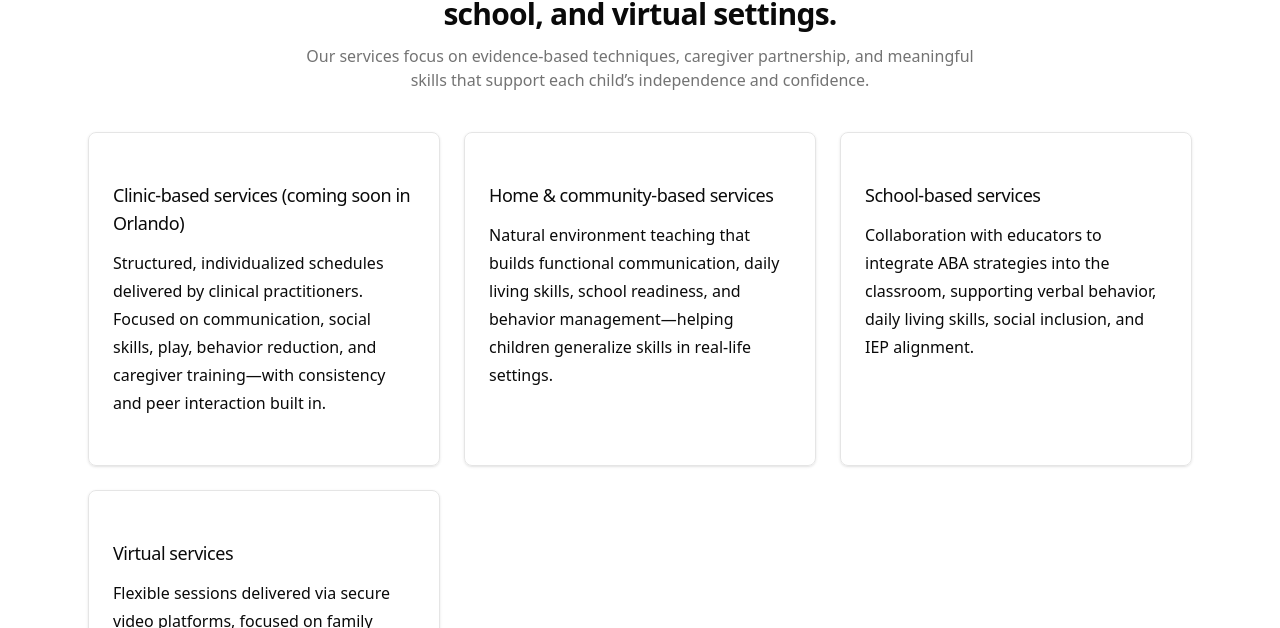
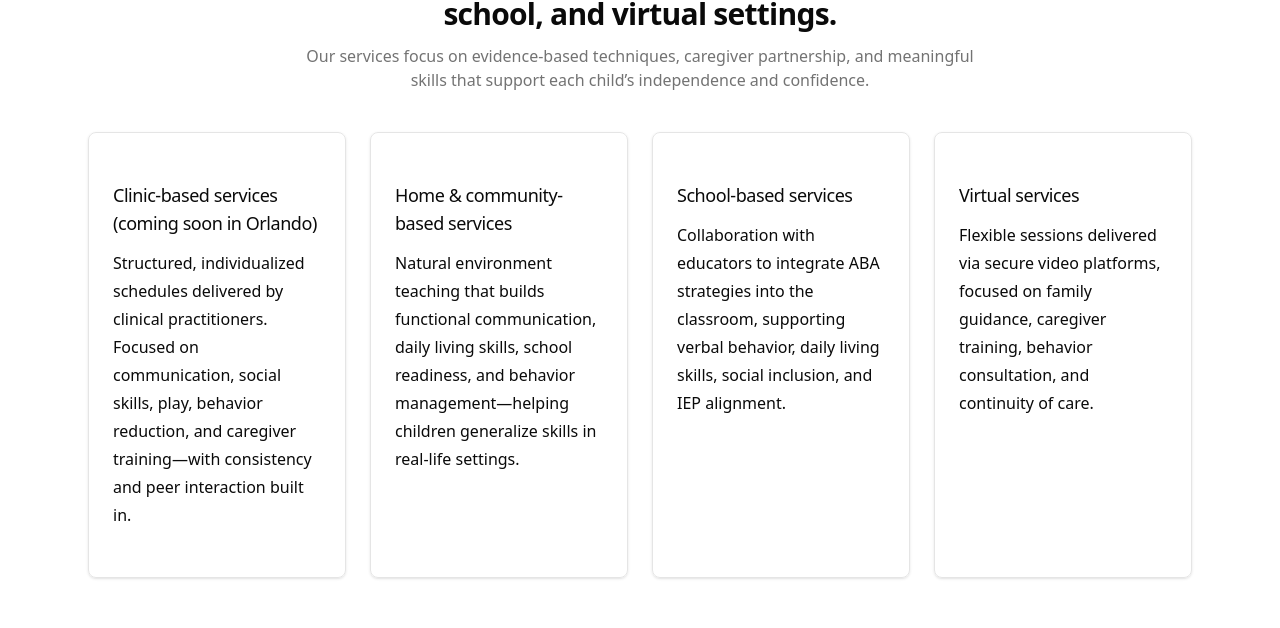
Before and after one commit to aryangulati2k3/pathlight-frontend, a Next.js app: page / in a window 1280 px wide. Shown: the part 1892-2520 px from the top of the page. Built offline with nearby package versions, Linux system fonts and the light colour scheme.

Commit message:
Update grid layout to support additional columns in ArticleGrid and FeatureGrid components

```diff
--- a/src/app/contact/page.tsx
+++ b/src/app/contact/page.tsx
@@ -23,10 +23,10 @@
             phone="(407) 942-8294"
             fax="(407) 942-8292"
             emails={[
-              {
-                label: "Contact (website forms)",
-                value: "contact@pathlighttherapy.com",
-              },
+              // {
+              //   label: "Contact (website forms)",
+              //   value: "contact@pathlighttherapy.com",
+              // },
               {
                 label: "Billing & Insurance",
                 value: "billing@pathlighttherapy.com",
--- a/src/components/blocks/article-grid.tsx
+++ b/src/components/blocks/article-grid.tsx
@@ -22,7 +22,7 @@
     <Section id={id}>
       <div className="space-y-8 md:space-y-10">
         <SectionHeader eyebrow={eyebrow} title={title} subtitle={subtitle} align="left" />
-        <div className="grid gap-6 md:grid-cols-2 lg:grid-cols-3">
+        <div className="grid gap-6 md:grid-cols-2 lg:grid-cols-4">
           {articles.map((article) => (
             <ArticleCard key={article.href} {...article} />
           ))}
--- a/src/components/blocks/feature-grid.tsx
+++ b/src/components/blocks/feature-grid.tsx
@@ -38,7 +38,7 @@
     <Section id={id}>
       <div className="space-y-8 md:space-y-10">
         <SectionHeader eyebrow={eyebrow} title={title} subtitle={subtitle} align={alignHeader} />
-        <div className="grid gap-6 md:grid-cols-2 lg:grid-cols-3">
+        <div className="grid gap-6 md:grid-cols-2 lg:grid-cols-4">
           {features.map((feature) => (
             <FeatureCard key={feature.id} feature={feature} />
           ))}
```
